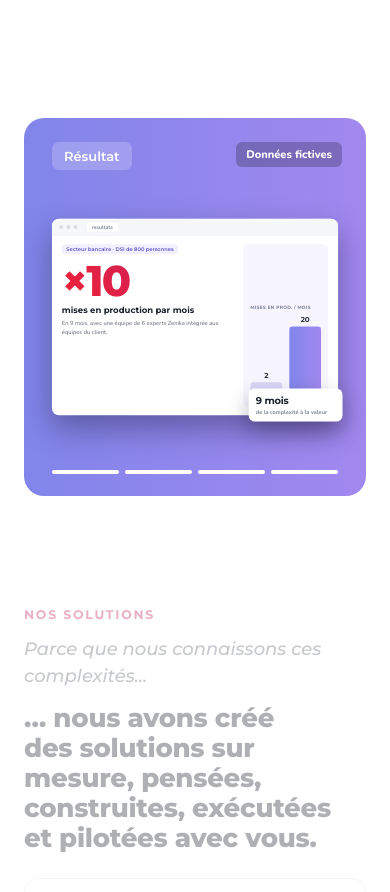
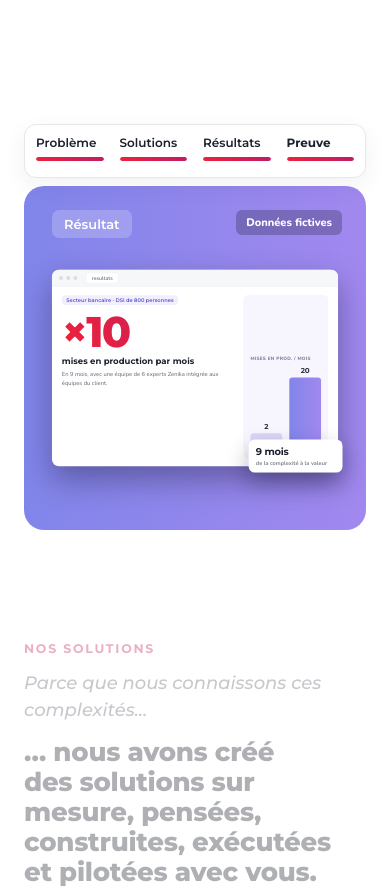
Before and after one commit to cynkix/wsznk, a plain HTML site: page v1.html in a window 390 px wide. Shown: the part 2886-3778 px from the top of the page. Drawn offline with nearby package versions, Linux system fonts and the light colour scheme.

Commit message:
V1: sticky offer journey bar (problème → solutions → résultats → preuve) above the scroll sequence
Co-Authored-By: Claude Opus 5.5 <noreply@anthropic.com>
Claude-Session: https://claude.ai/code/session_01EQKW5GHvyfYL7PpbwiK1JE

```diff
--- a/v1.html
+++ b/v1.html
@@ -178,7 +178,19 @@ a:focus-visible,button:focus-visible,input:focus-visible,textarea:focus-visible{
 .deliv-list li{display:inline-flex;align-items:center;gap:12px;min-height:54px;padding:0 24px 0 20px;border:2px solid #E2001A;border-radius:999px;background:#FFF;font-family:var(--display);font-weight:700;font-size:16.5px;color:var(--ink);text-align:left}
 .deliv-list svg{width:20px;height:20px;flex:none;fill:none;stroke:#E2001A;stroke-width:2.6;stroke-linecap:round;stroke-linejoin:round}
 @media (max-width:640px){.deliv{padding-block:64px 8px}.deliv-list{gap:10px;margin-top:28px}.deliv-list li{min-height:48px;padding:10px 18px 10px 16px;font-size:15px;border-radius:24px}}
-.stage{position:sticky;top:calc(env(safe-area-inset-top,0px) + 96px);height:min(78vh,660px);border-radius:28px;overflow:hidden}
+.stage{position:sticky;top:calc(env(safe-area-inset-top,0px) + 160px);height:min(calc(100vh - 190px),660px);border-radius:28px;overflow:hidden}
+.prog{display:none!important}
+/* Parcours de l'offre : barre collante qui s'allume étape par étape */
+.jrny{position:sticky;top:calc(env(safe-area-inset-top,0px) + 76px);z-index:6;padding-block:8px 12px;background:linear-gradient(#FFF 78%,rgba(255,255,255,0))}
+.jrny ol{list-style:none;margin:0;padding:8px;display:grid;grid-template-columns:repeat(4,minmax(0,1fr));gap:6px;border-radius:16px;background:#FFF;border:1px solid var(--line);box-shadow:0 8px 24px rgba(26,32,44,.06)}
+.jrny button{display:flex;flex-direction:column;align-items:stretch;gap:9px;width:100%;min-height:52px;padding:9px 12px;border:0;border-radius:10px;background:none;font-family:var(--display);font-weight:600;font-size:14.5px;text-align:left;color:var(--soft);cursor:pointer;transition:background .2s ease,color .4s ease}
+.jrny button:hover{background:var(--surface)}
+.jrny button:focus-visible{outline:3px solid #8185EA;outline-offset:2px}
+.jrny li.done button{color:var(--ink)}
+.jrny li.cur button{color:var(--ink);font-weight:700}
+.jrny .tk{position:relative;display:block;height:4px;border-radius:2px;background:var(--line);overflow:hidden}
+.jrny .tk b{position:absolute;inset:0 auto 0 0;width:0;border-radius:2px;background:var(--red);transition:width .6s cubic-bezier(.3,.7,.2,1)}
+.jrny .sm{display:none}
 .bd{position:absolute;inset:0;opacity:0;transition:opacity .7s ease}
 .bd.on{opacity:1}
 .stage .count{position:absolute;left:28px;top:24px;z-index:3;padding:6px 12px;border-radius:7px;background:rgba(255,255,255,.2);color:#FFF;font-family:var(--display);font-weight:600;font-size:13px}
@@ -384,7 +396,11 @@ a:focus-visible,button:focus-visible,input:focus-visible,textarea:focus-visible{
 @media (max-width:900px){
   .nav,.hact .join{display:none}
   .seq-grid{grid-template-columns:minmax(0,1fr);gap:0}
-  .seq-visual{order:-1;position:sticky;top:calc(env(safe-area-inset-top,0px) + 76px);z-index:5;height:46vh;background:#FFF;padding-bottom:10px}
+  .seq-visual{order:-1;position:sticky;top:calc(env(safe-area-inset-top,0px) + 136px);z-index:5;height:42vh;background:#FFF;padding-bottom:10px}
+  .jrny{padding-block:6px 8px;background:#FFF}
+  .jrny ol{padding:4px;gap:2px;border-radius:12px}
+  .jrny button{min-height:44px;padding:6px 7px;font-size:12px;gap:7px}
+  .jrny .lg{display:none}.jrny .sm{display:inline}
   .stage{position:relative;top:0;height:100%;border-radius:20px}
   .step{min-height:70vh;opacity:.35}
   .story .top,.clients .top,.cband,.fgrid,.agencies{grid-template-columns:minmax(0,1fr)}
@@ -412,6 +428,8 @@ a:focus-visible,button:focus-visible,input:focus-visible,textarea:focus-visible{
   .adn-in{padding-inline:16px}
 }
 @media (prefers-reduced-motion:reduce){
+  .jrny .tk b,.jrny button{transition:none}
+
   .hero .bg{animation:none}
   .hero h1 .w,.hero .ctas{opacity:1!important;transform:none!important;filter:none!important;transition:none!important}
 
@@ -465,6 +483,7 @@ a:focus-visible,button:focus-visible,input:focus-visible,textarea:focus-visible{
 
 <!-- 3 · Séquence : l'écran qui se transforme -->
 <section class="seq" id="sequence">
+<nav class="wrap jrny" id="jrny" aria-label="Parcours de l'offre"><ol><li><button type="button" data-to="defis"><span><span class="lg">Le problème</span><span class="sm">Problème</span></span><span class="tk"><b></b></span></button></li><li><button type="button" data-to="0"><span><span class="lg">Nos solutions</span><span class="sm">Solutions</span></span><span class="tk"><b></b></span></button></li><li><button type="button" data-to="2"><span><span class="lg">Nos résultats</span><span class="sm">Résultats</span></span><span class="tk"><b></b></span></button></li><li><button type="button" data-to="3"><span><span class="lg">La preuve</span><span class="sm">Preuve</span></span><span class="tk"><b></b></span></button></li></ol></nav>
 <div class="wrap seq-grid">
 <div class="seq-text">
 <article class="step sol1 on" data-step="0" data-group="sol">
@@ -756,7 +775,16 @@ a:focus-visible,button:focus-visible,input:focus-visible,textarea:focus-visible{
     [bds,scrs,flts].forEach(function(list){for(var i=0;i<list.length;i++){list[i].classList.toggle('on',i===k);}});
     for(var i=0;i<bars.length;i++){bars[i].classList.toggle('on',i<=k);}
     urlEl.textContent=urls[k]; countEl.textContent=labels[k];
+    /* Barre de parcours : phase 0 = problème (déjà vu), 1 = solutions (étapes 0-1), 2 = résultats, 3 = preuve */
+    var phase=k<=1?1:k, fill=[1,k>=1?1:.5,k>=2?1:0,k>=3?1:0];
+    jItems.forEach(function(li,i){li.querySelector('b').style.width=(fill[i]*100)+'%';li.classList.toggle('done',fill[i]>0);li.classList.toggle('cur',i===phase);
+      var b=li.querySelector('button'); if(i===phase){b.setAttribute('aria-current','step');}else{b.removeAttribute('aria-current');}});
   }
+  var jItems=[].slice.call(document.querySelectorAll('#jrny li'));
+  jItems.forEach(function(li){li.querySelector('button').addEventListener('click',function(){
+    var t=this.dataset.to, el=t==='defis'?document.getElementById('defis'):steps[+t];
+    el.scrollIntoView({behavior:reduce?'auto':'smooth',block:t==='defis'?'start':'center'});
+  });});
   function pickStep(){
     var mid=window.innerHeight*(window.innerWidth<=900?0.72:0.5), best=0, bestD=1e9;
     steps.forEach(function(s,i){var r=s.getBoundingClientRect();var c=r.top+r.height/2;var d=Math.abs(c-mid);if(d<bestD){bestD=d;best=i;}});
```
